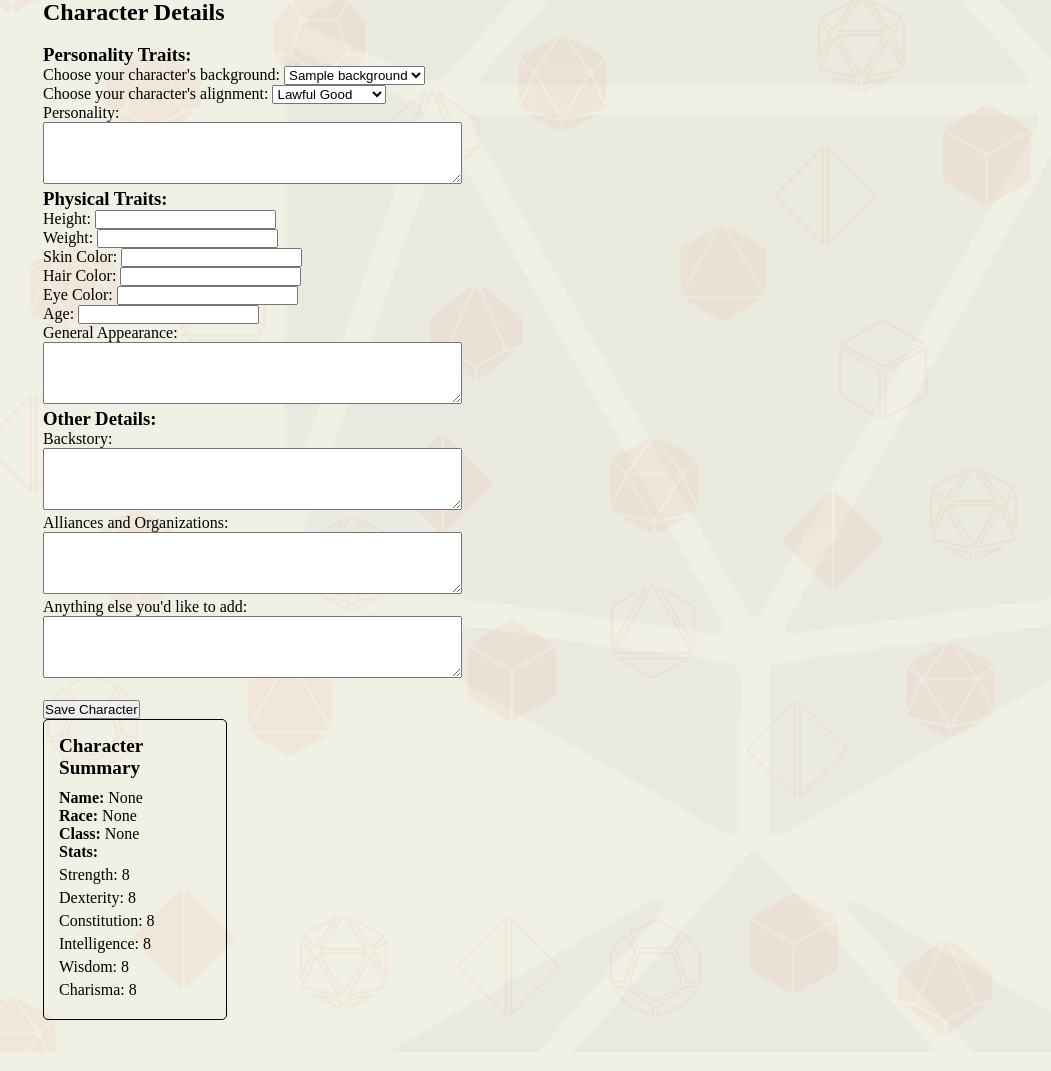
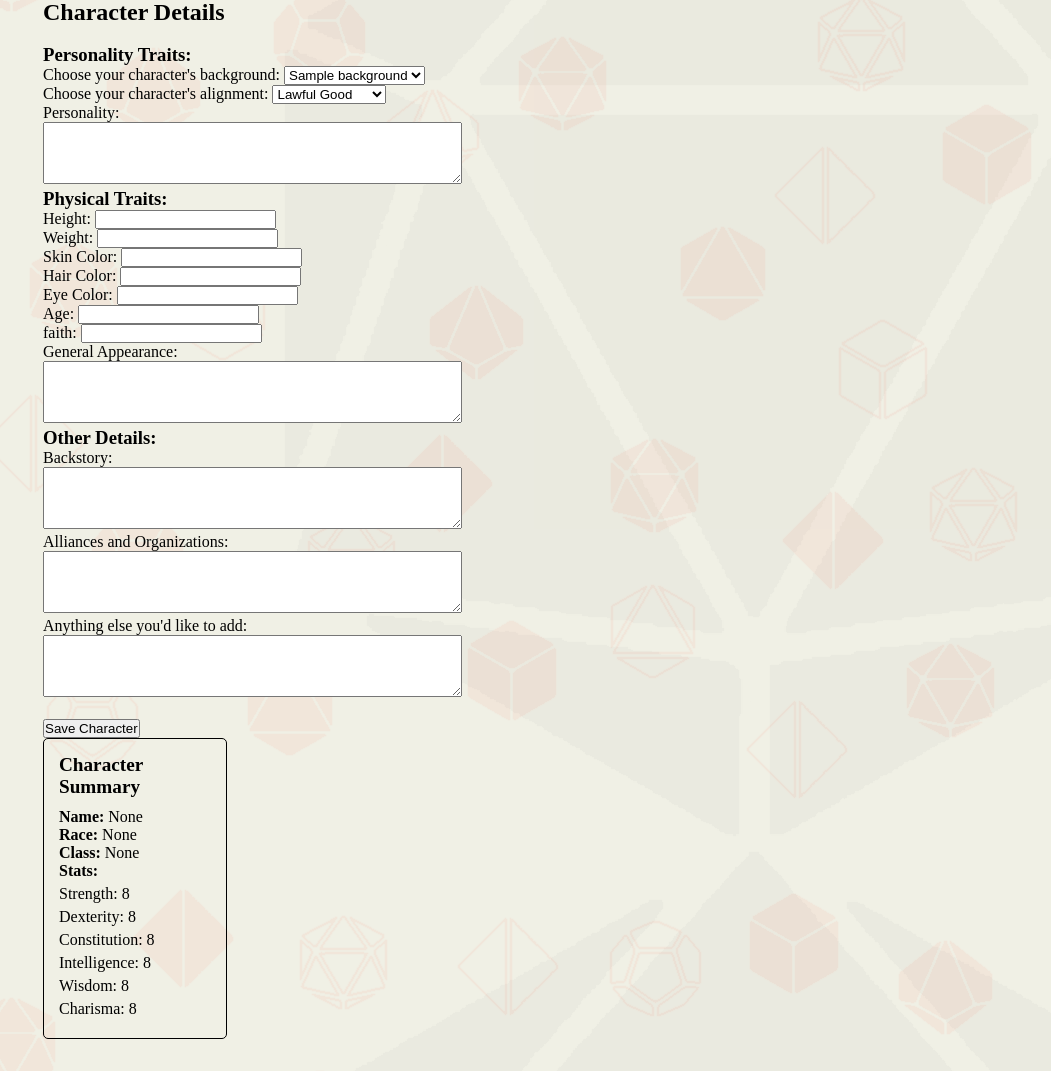
Before and after one commit to Sahmuraii/RoleInitative, a Flask app: template src/templates/character/character_creator.html in a window 1280 px wide, after a click on "Character Details". Shown: the part 234-1305 px from the top of the page, without its empty margins (229-1280 px from the left). Before the commit the page ends 1263 px from the top, so only its background shows below. Run offline with Flask 3, Linux system fonts and the light colour scheme; the template is opened without the code that fills it: most values are stand-ins (such as "Sample title", 1, 10 or a date in 2020); parts of the project's set-up code (start-up, migrations or seed data) failed here and were passed over.

Commit message:
Fixed character Faith

```diff
--- a/src/character/models.py
+++ b/src/character/models.py
@@ -9,7 +9,6 @@ class Character(db.Model):
     char_id = db.Column(db.Integer, primary_key=True, nullable=False)
     owner_id = db.Column(db.Integer, db.ForeignKey(User.id), nullable=False)
     name = db.Column(db.String(250), nullable=False)
-    faith = db.Column(db.String(50), nullable=True)
     proficiency_bonus = db.Column(db.Integer, nullable=True)
     total_level = db.Column(db.Integer, nullable=True)
 
@@ -184,6 +183,7 @@ class Character_Details(db.Model):
     appearance=db.Column(db.String(500)) #simple description for the character's appearance
     bonds=db.Column(db.String(500)) #shown as "Alliances and Organizations" on the official character sheet
     misc=db.Column(db.String(500)) #any other info the player wants to enter
+    faith = db.Column(db.String(50), nullable=True)
 
 #   >>> HP / Death Saves
 class Character_Hit_Points(db.Model):
--- a/src/character/views.py
+++ b/src/character/views.py
@@ -97,6 +97,7 @@ def create():
         hair_color = request.form.get('hair_color')
         eye_color = request.form.get('eye_color')
         age = request.form.get('age')
+        faith = request.form.get('faith')
         appearance = request.form.get('appearance')
         backstory = request.form.get('backstory')
         bonds = request.form.get('bonds')
@@ -109,7 +110,6 @@ def create():
         new_character = Character(
             owner_id=current_user.id,
             name=char_name,
-            faith=None,
             proficiency_bonus=math.ceil(sum(map(int, levels)) / 4) + 1,
             total_level=sum(map(int, levels)),)
 
@@ -129,7 +129,8 @@ def create():
             backstory = backstory,
             appearance = appearance,
             bonds = bonds,
-            misc = misc_description
+            misc = misc_description,
+            faith = faith
         )
 
         db.session.add(new_character_details)
--- a/src/templates/character/character_creator.html
+++ b/src/templates/character/character_creator.html
@@ -281,6 +281,8 @@
                 <input type="text" id="eye_color" name="eye_color"><br>
                 <label for="age">Age:</label>
                 <input type="text" id="age" name="age"><br>
+                <label for="faith">faith:</label>
+                <input type="text" id="faith" name="faith"><br>
                 <label for="appearance">General Appearance:</label><br>
                 <textarea id="appearance" name="appearance" rows="4" cols="50"></textarea><br>
 
```
